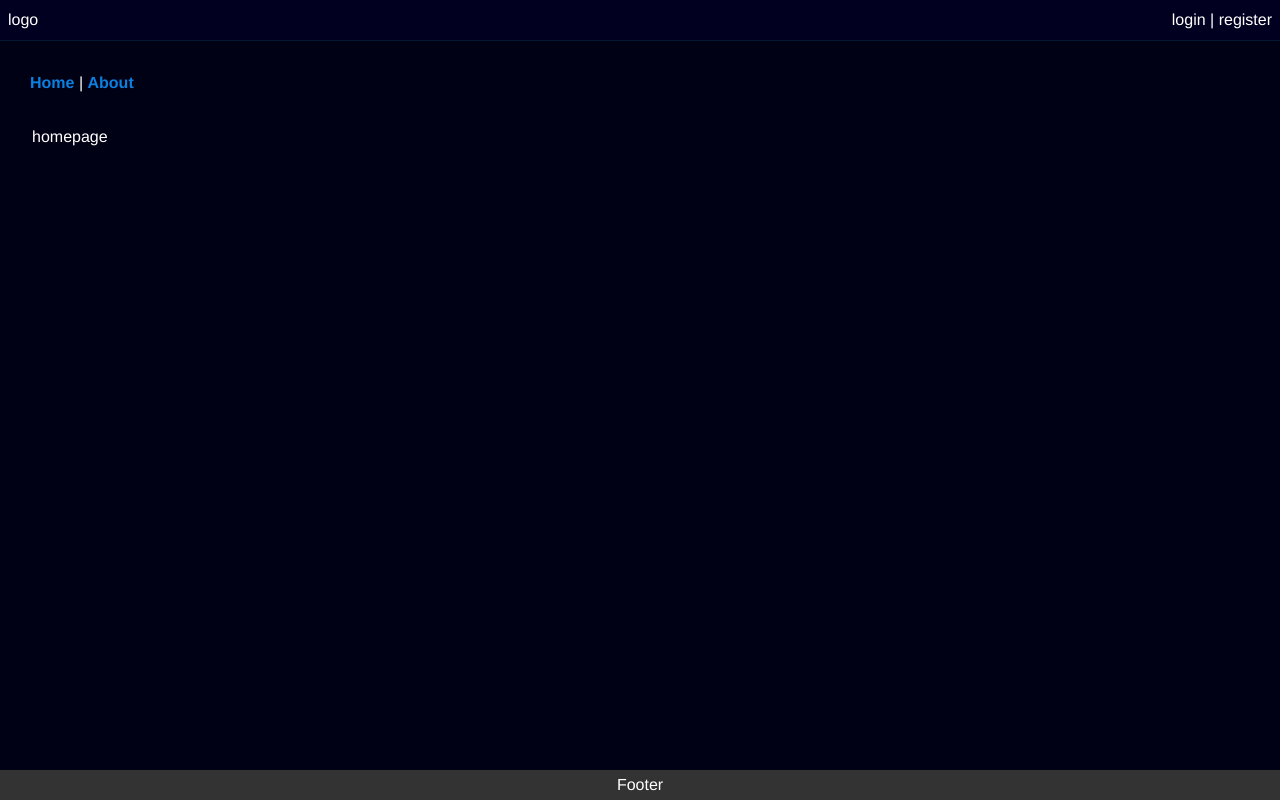
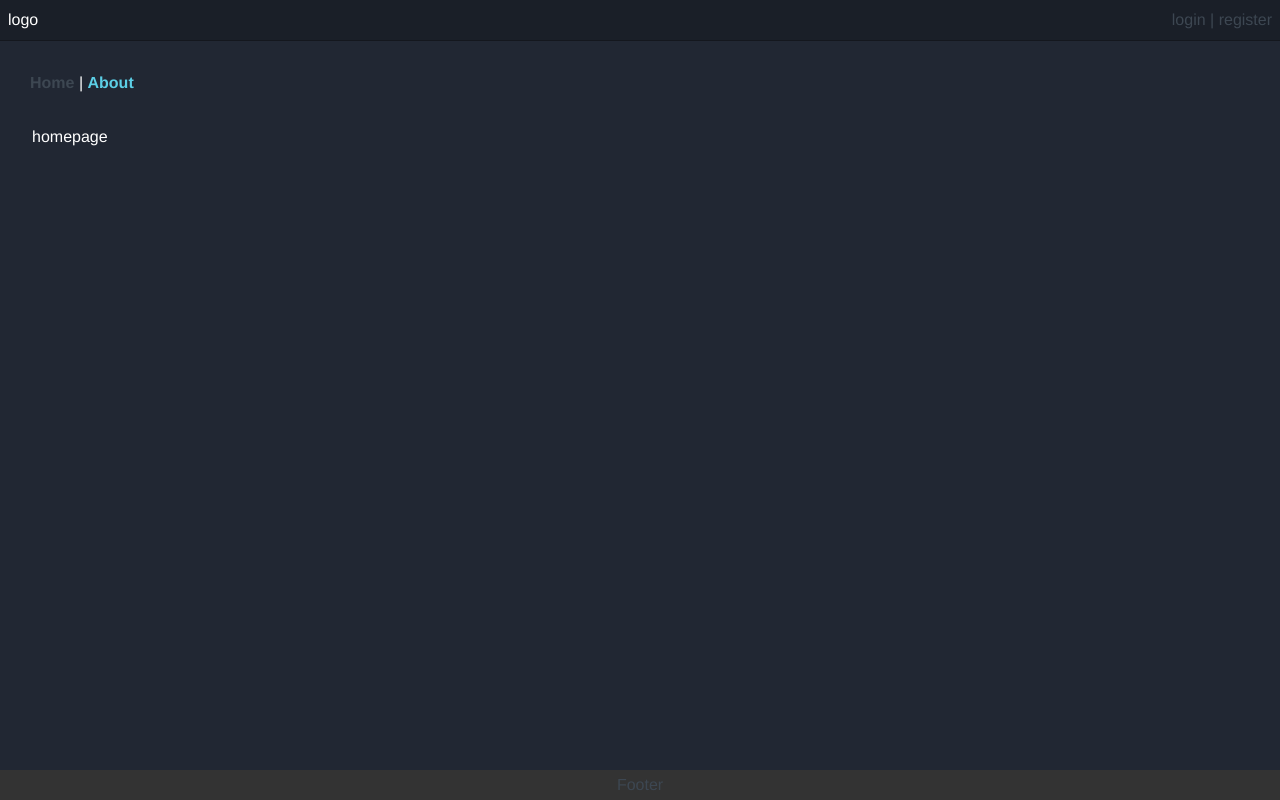
Before and after one commit to ez0gg/ez0-ui, a Vue app: page / in a window 1280 px wide. Built offline with nearby package versions, Linux system fonts and the light colour scheme.

Commit message:
shit styles

```diff
--- a/src/App.vue
+++ b/src/App.vue
@@ -39,6 +39,10 @@ export default {
   a {
     font-weight: bold;
     color: $primary-color;
+
+    &.router-link-exact-active {
+      color: #3d4752;
+    }
   }
 }
 
--- a/src/assets/css/_vars.scss
+++ b/src/assets/css/_vars.scss
@@ -1 +1 @@
-$primary-color: #0a80e0;
+$primary-color: #5ccfe6;
--- a/src/assets/css/main.scss
+++ b/src/assets/css/main.scss
@@ -1,6 +1,6 @@
 @import '_vars';
 
 body {
-  background: #010116;
+  background: #212733;
   color: #fff;
 }
--- a/src/components/AppFooter.vue
+++ b/src/components/AppFooter.vue
@@ -17,6 +17,7 @@ export default {
 <style lang="scss">
 .footer {
   background: #333333;
+  color: #3d4752;
   height: 30px;
   display: flex;
   align-items: center;
--- a/src/components/AppHeader.vue
+++ b/src/components/AppHeader.vue
@@ -9,7 +9,10 @@
 
 <style lang="scss">
 header {
-  background: #020020;
-  border-bottom: 1px solid #021933;
+  background: #1a1f28;
+  border-bottom: 1px solid #14171e;
+}
+.login {
+  color: #3d4752;
 }
 </style>
```
